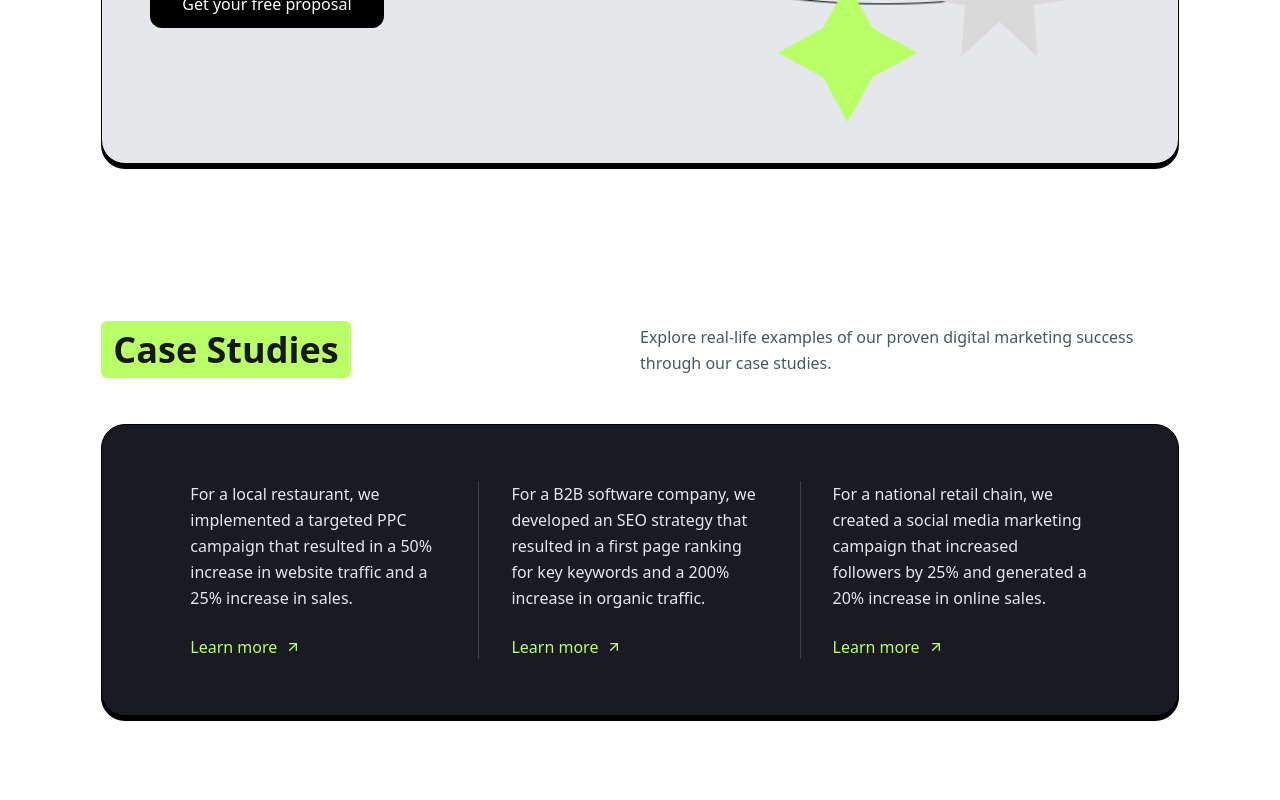
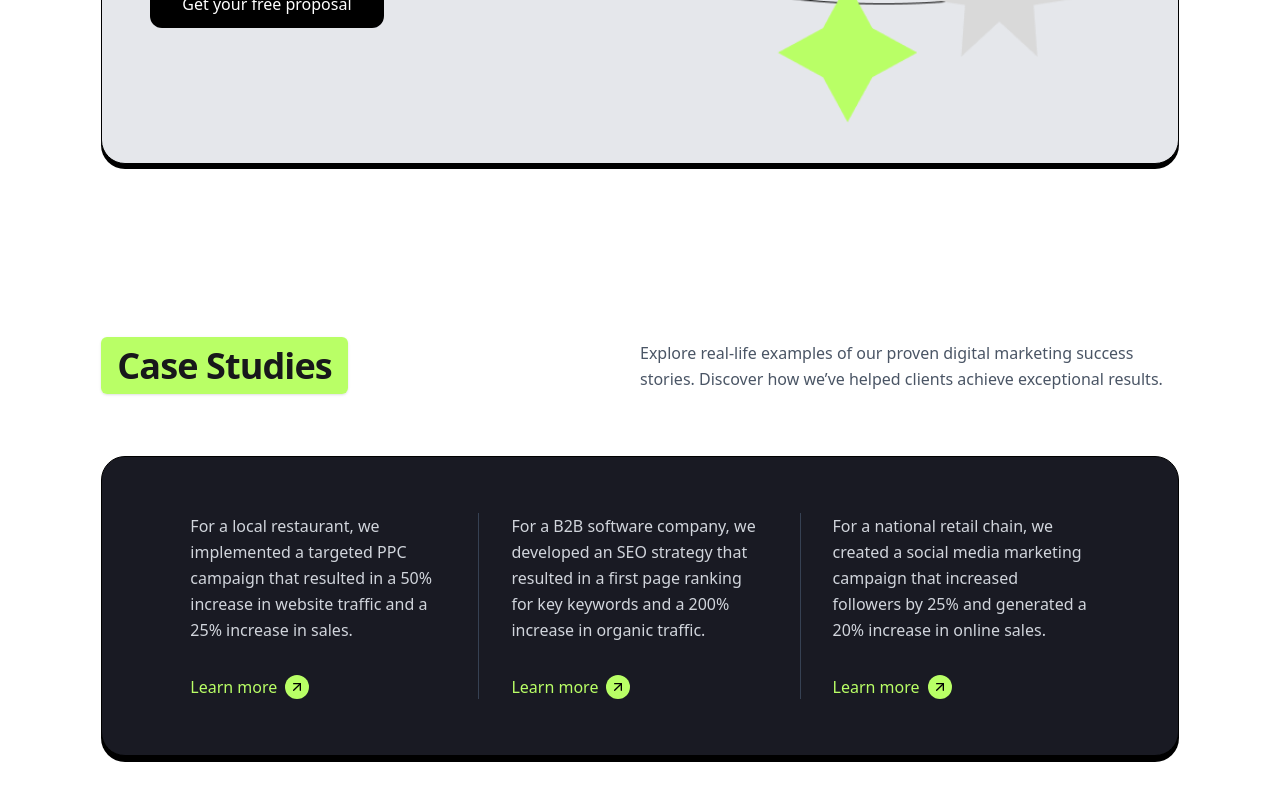
Before and after one commit to Shahariya-17/Positivius-website, a React (Vite) app: page / in a window 1280 px wide. Shown: the part 2856-3656 px from the top of the page. Built offline with nearby package versions, Linux system fonts and the light colour scheme.

Commit message:
added studies section

```diff
--- a/src/Pages/Home/CaseStudies/CaseStudies.jsx
+++ b/src/Pages/Home/CaseStudies/CaseStudies.jsx
@@ -1,4 +1,5 @@
 import React from "react";
+import { motion } from "framer-motion";
 import { ArrowUpRight } from "lucide-react";
 
 const caseStudies = [
@@ -15,33 +16,69 @@ const caseStudies = [
 
 const CaseStudies = () => {
   return (
-    <section className="px-6 md:px-12 py-20 bg-white font-sans">
-      {/* Header */}
-      <div className="flex flex-col md:flex-row md:items-center md:justify-between mb-12">
-        <h2 className="text-3xl md:text-4xl font-bold">
-          <span className="bg-[#B9FF66] px-3 py-1 rounded-md">Case Studies</span>
+    <section className="px-6 md:px-12 py-24 bg-white font-sans overflow-hidden">
+      {/* Header Section */}
+      <motion.div
+        initial={{ opacity: 0, y: 40 }}
+        whileInView={{ opacity: 1, y: 0 }}
+        viewport={{ once: true }}
+        transition={{ duration: 0.6 }}
+        className="flex flex-col md:flex-row md:items-center md:justify-between mb-16"
+      >
+        <h2 className="text-3xl md:text-4xl font-bold tracking-tight">
+          <span className="bg-[#B9FF66] px-4 py-1 rounded-md shadow-sm">
+            Case Studies
+          </span>
         </h2>
         <p className="text-gray-600 mt-4 md:mt-0 md:w-1/2 leading-relaxed">
           Explore real-life examples of our proven digital marketing success
-          through our case studies.
+          stories. Discover how we’ve helped clients achieve exceptional
+          results.
         </p>
-      </div>
+      </motion.div>
 
-      {/* Case Studies Container */}
-      <div className="bg-[#191A23] text-white rounded-3xl shadow-[0_5px_0_#000] border border-black p-10 md:p-14 flex flex-col md:flex-row divide-y md:divide-y-0 md:divide-x divide-gray-700">
+      {/* Case Studies Card */}
+      <motion.div
+        initial={{ opacity: 0, y: 50 }}
+        whileInView={{ opacity: 1, y: 0 }}
+        viewport={{ once: true }}
+        transition={{ duration: 0.8 }}
+        className="bg-[#191A23] text-white rounded-3xl shadow-[0_6px_0_#000] border border-black p-10 md:p-14 flex flex-col md:flex-row divide-y md:divide-y-0 md:divide-x divide-gray-700 overflow-hidden"
+      >
         {caseStudies.map((study, index) => (
-          <div
+          <motion.div
             key={index}
-            className="md:w-1/3 px-0 md:px-8 py-8 md:py-0 flex flex-col justify-between text-center md:text-left"
+            whileHover={{
+              y: -6,
+              scale: 1.02,
+              transition: { type: "spring", stiffness: 200 },
+            }}
+            className="md:w-1/3 px-0 md:px-8 py-8 md:py-0 flex flex-col justify-between text-center md:text-left transition-all duration-300"
           >
-            <p className="text-gray-200 leading-relaxed mb-6">{study.text}</p>
-            <button className="flex items-center gap-2 text-[#B9FF66] font-medium mx-auto md:mx-0 group">
-              <span>Learn more</span>
-              <ArrowUpRight className="w-4 h-4 group-hover:translate-x-1 group-hover:-translate-y-1 transition-transform duration-200" />
-            </button>
-          </div>
+            <motion.p
+              initial={{ opacity: 0, y: 30 }}
+              whileInView={{ opacity: 1, y: 0 }}
+              viewport={{ once: true }}
+              transition={{ duration: 0.5, delay: index * 0.2 }}
+              className="text-gray-300 leading-relaxed mb-8"
+            >
+              {study.text}
+            </motion.p>
+
+            <motion.button
+              whileHover={{ x: 5 }}
+              className="flex items-center gap-2 text-[#B9FF66] font-medium mx-auto md:mx-0 group"
+            >
+              <span className="relative after:content-[''] after:absolute after:w-0 after:h-[1px] after:bg-[#B9FF66] after:left-0 after:-bottom-0.5 group-hover:after:w-full after:transition-all after:duration-300">
+                Learn more
+              </span>
+              <div className="bg-[#B9FF66] text-black p-1 rounded-full group-hover:rotate-12 transition-transform duration-300">
+                <ArrowUpRight className="w-4 h-4" />
+              </div>
+            </motion.button>
+          </motion.div>
         ))}
-      </div>
+      </motion.div>
     </section>
   );
 };
```
